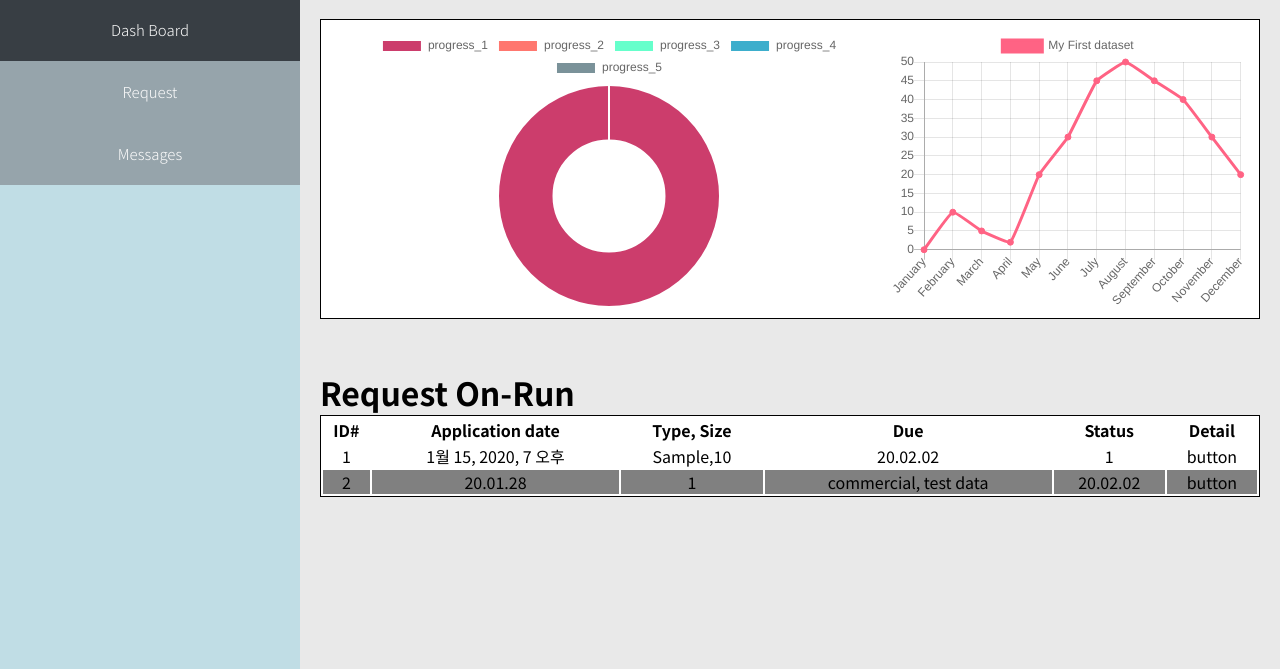
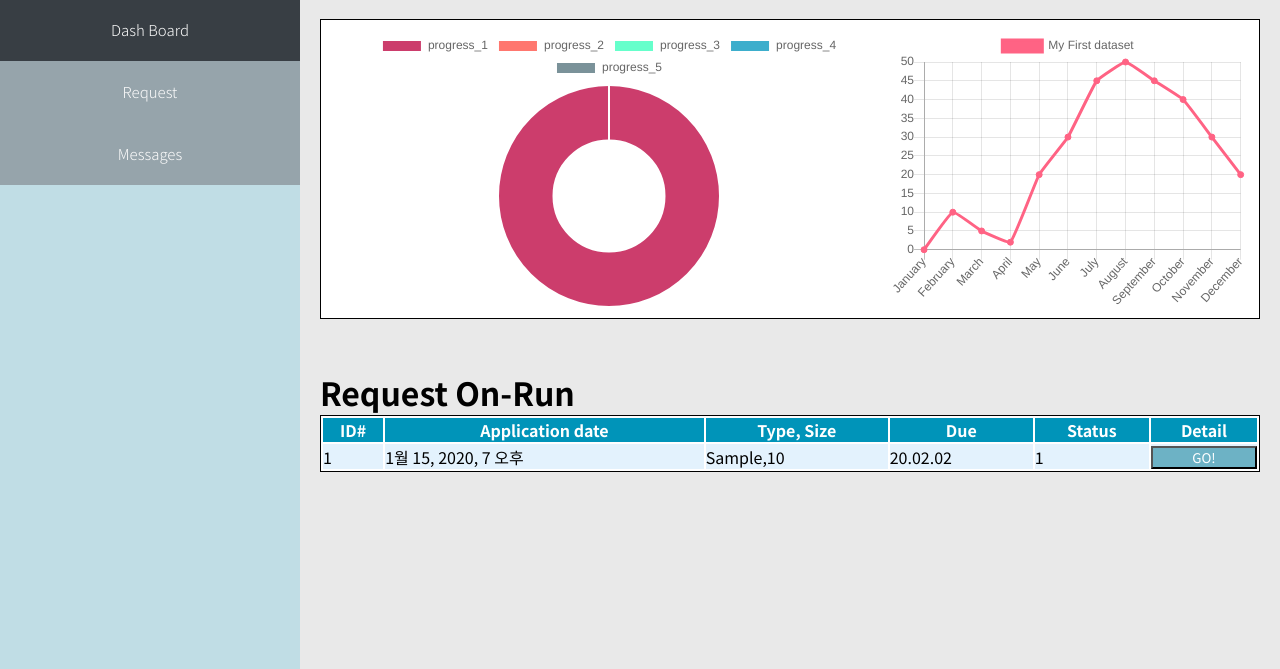
Before and after one commit to jenny5546/On-Demand-Front-Refactored, a Django app: page /adminpage/ in a window 1280 px wide. Shown: the part 131-800 px from the top of the page. Run offline with Django 3.2, Linux system fonts and the light colour scheme; tables that the repository leaves empty hold one stand-in row (values such as "Sample post"); style sheets or scripts are compiled from the project's sources; some libraries are stand-ins or nearby versions; some web fonts are replaced.

Commit message:
add table color

```diff
--- a/adminpage/static/ondemand.scss
+++ b/adminpage/static/ondemand.scss
@@ -111,14 +111,22 @@ header {
         .data{
             border: 1px solid black;
             background-color: white;
-            .body1{
-                background-color: white;
-                border: none;
-                text-align: center;
+
+            .head{
+                background-color: rgb(0, 148, 185) !important;
+                color: white;
             }
-            .body2{
-                background-color: gray;
-                text-align: center;
+            tr:nth-child(2n) {
+                background-color: #bbdefb;
+              }
+            tr:nth-child(2n+1) {
+                background-color: #e3f2fd;
+            }
+
+            button{
+                width: 100%;
+                background-color:$mainColor;
+                color: white;
             }
         }
     }
--- a/adminpage/templates/adminpage/dashboard.html
+++ b/adminpage/templates/adminpage/dashboard.html
@@ -83,17 +83,10 @@
                     <td>{{elem.floor_type}},{{elem.floor_size}}</td>
                     <td>20.02.02</td>
                     <td>{{elem.progress}}</td>
-                    <td>button</td>
+                    <td><button type="button" onclick="location.href='show/'">GO!</button></td>
+                    <!-- 현재는 show로 연결해 둠 -->
                 </tr>
             {% endfor %}
-            <tr class="body2">
-                <td>2</td>
-                <td>20.01.28</td>
-                <td>1</td>
-                <td>commercial, test data</td>
-                <td>20.02.02</td>
-                <td>button</td>
-            </tr>
         </tbody>
     </table>
 </div>
--- a/adminpage/templates/adminpage/show.html
+++ b/adminpage/templates/adminpage/show.html
@@ -2,7 +2,7 @@
 
 {% block content %}
 <div class="sidenav">
-    <a href="" class="dashboard" onclick="color()"> Dash Board </a>
+    <a href="../" class="dashboard" onclick="color()"> Dash Board </a>
     <a href="#" class="request_here"> Request </a>
     <a href="#" class="messages"> Messages </a>
 </div>
--- a/adminpage/views.py
+++ b/adminpage/views.py
@@ -2,6 +2,7 @@ from django.shortcuts import render
 from .models import Request, Plan, SelectedTheme, UploadedTheme
 from django.http import HttpResponse, HttpResponseNotAllowed, HttpResponseRedirect
 import json
+from django.db.models import F
 from django.views.decorators.csrf import csrf_exempt
 
 @csrf_exempt
@@ -56,11 +57,20 @@ def request(request):
     else:
         return HttpResponseNotAllowed(['POST'])
 
+def odd(k):
+    if(k%2 == 0):
+        return 0
+    else:
+        return 1
+
 def dashboard(request):
     if request.method == 'GET':
         #labels = []
         #data = []
+
         requests = Request.objects.all()
+        #requests_odd = Request.objects.annotate(odd=F('id') % 2).filter(odd=False)
+        #requests_even = Request.objects.annotate(odd=F('id') % 2).filter(odd=True)
         queryset = Request.objects.order_by('-progress')[:]
         progress = [0,0,0,0,0]
         for user in queryset:
@@ -73,6 +83,7 @@ def dashboard(request):
 
         return render(request, 'adminpage/dashboard.html', {
             'requests': requests,
+            #'requests_even': requests_even,
             'labels': labels,
             'data': data,
         })
```
